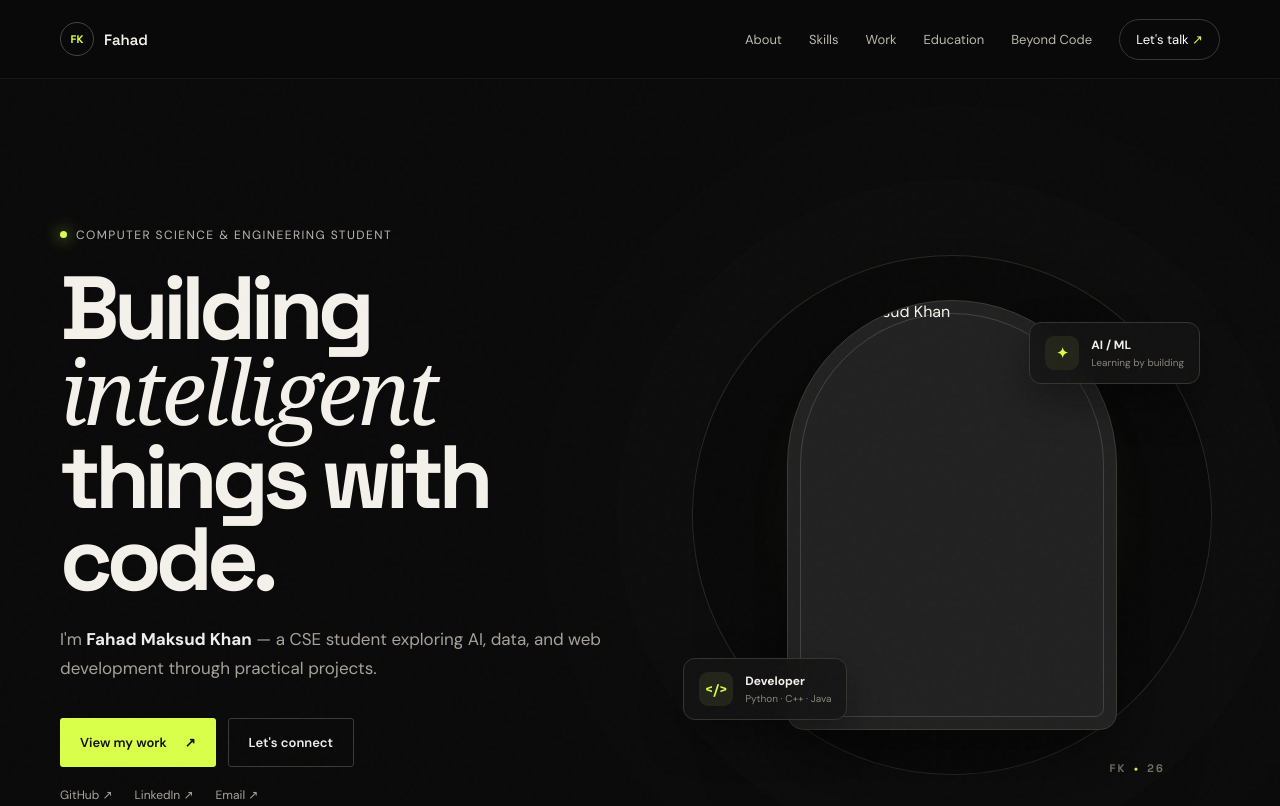
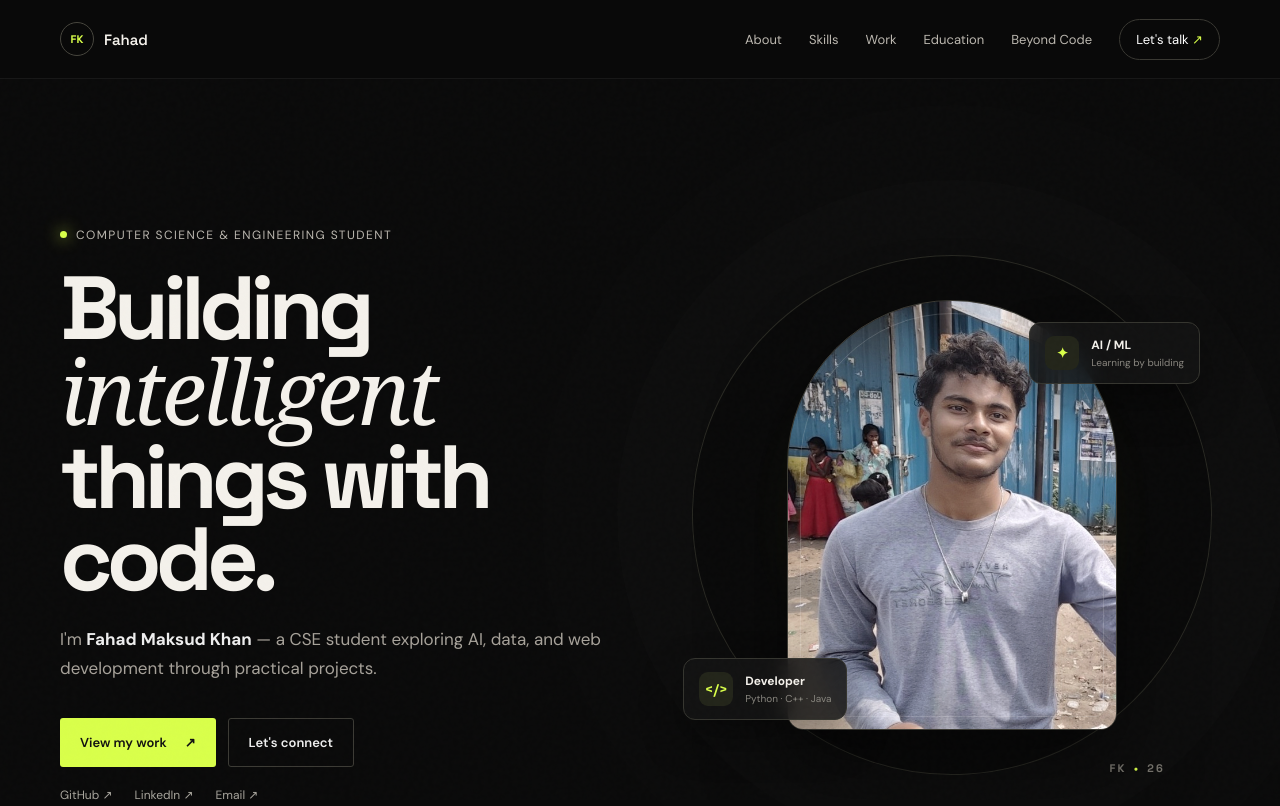
Before and after one commit to fahad0718/fahad0718.github.io, a plain HTML site: page index.html in a window 1280 px wide. Shown: the top 806 px of the page. Drawn offline with Linux system fonts and the light colour scheme.

Commit message:
Update profile image source and footer year

```diff
--- a/index.html
+++ b/index.html
@@ -33,7 +33,7 @@
       </div>
       <div class="hero-visual reveal delay-1">
         <div class="halo"></div><div class="grid-orbit"></div>
-        <div class="profile-card"><div class="profile-ring"></div><img src="assets/profile.jpg" alt="Fahad Maksud Khan" /></div>
+        <div class="profile-card"><div class="profile-ring"></div><img src="profile.jpg" alt="Fahad Maksud Khan" /></div>
         <div class="float-card ai-card"><span>✦</span><div><b>AI / ML</b><small>Learning by building</small></div></div>
         <div class="float-card code-card"><span>&lt;/&gt;</span><div><b>Developer</b><small>Python · C++ · Java</small></div></div>
         <div class="hero-tag">FK<span>•</span>26</div>
@@ -104,7 +104,7 @@
     </section>
   </main>
 
-  <footer><div class="container footer"><div class="brand"><span>FK</span><b>Fahad Maksud Khan</b></div><p>© 2026 · CSE · AI · Development</p><a href="#home">Back to top ↑</a></div></footer>
+  <footer><div class="container footer"><div class="brand"><span>FK</span><b>Fahad Maksud Khan</b></div><p>© 2025 · CSE · AI · Development</p><a href="#home">Back to top ↑</a></div></footer>
   <script src="script.js"></script>
 </body>
 </html>
```
